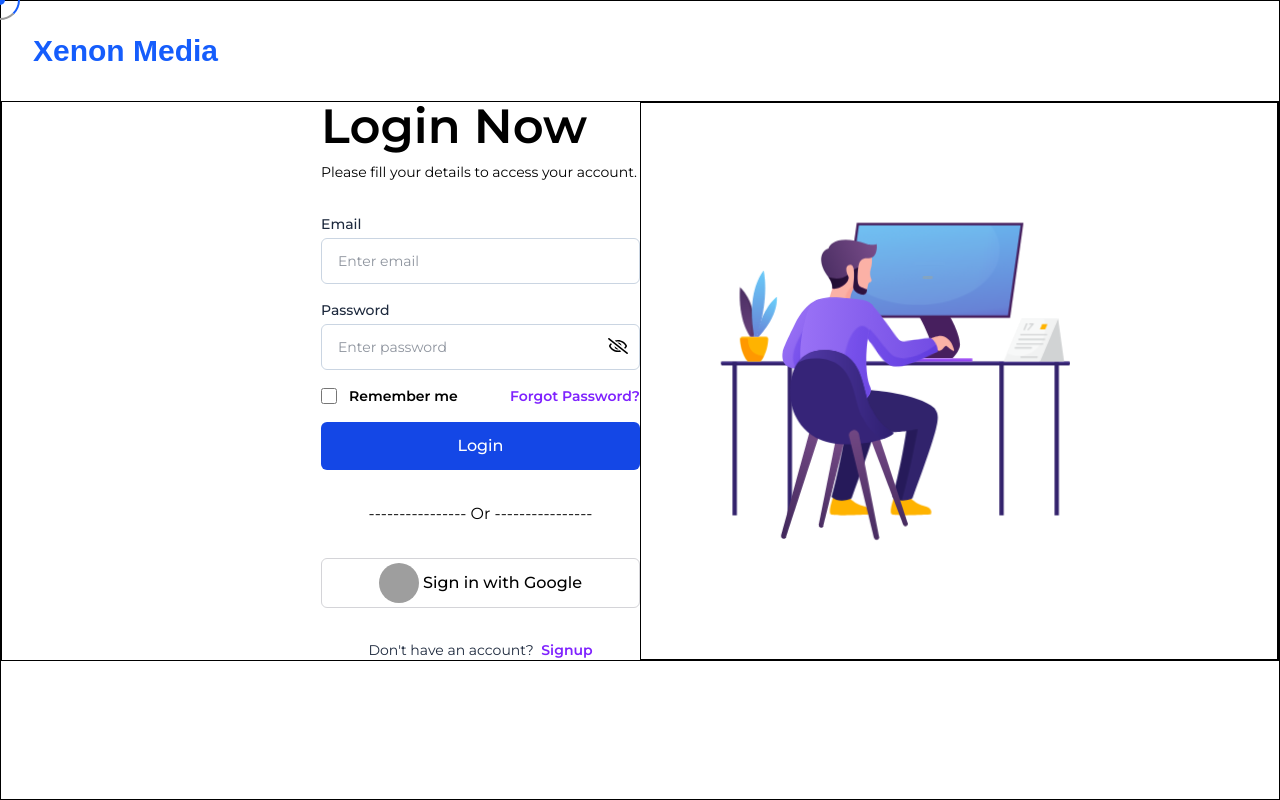
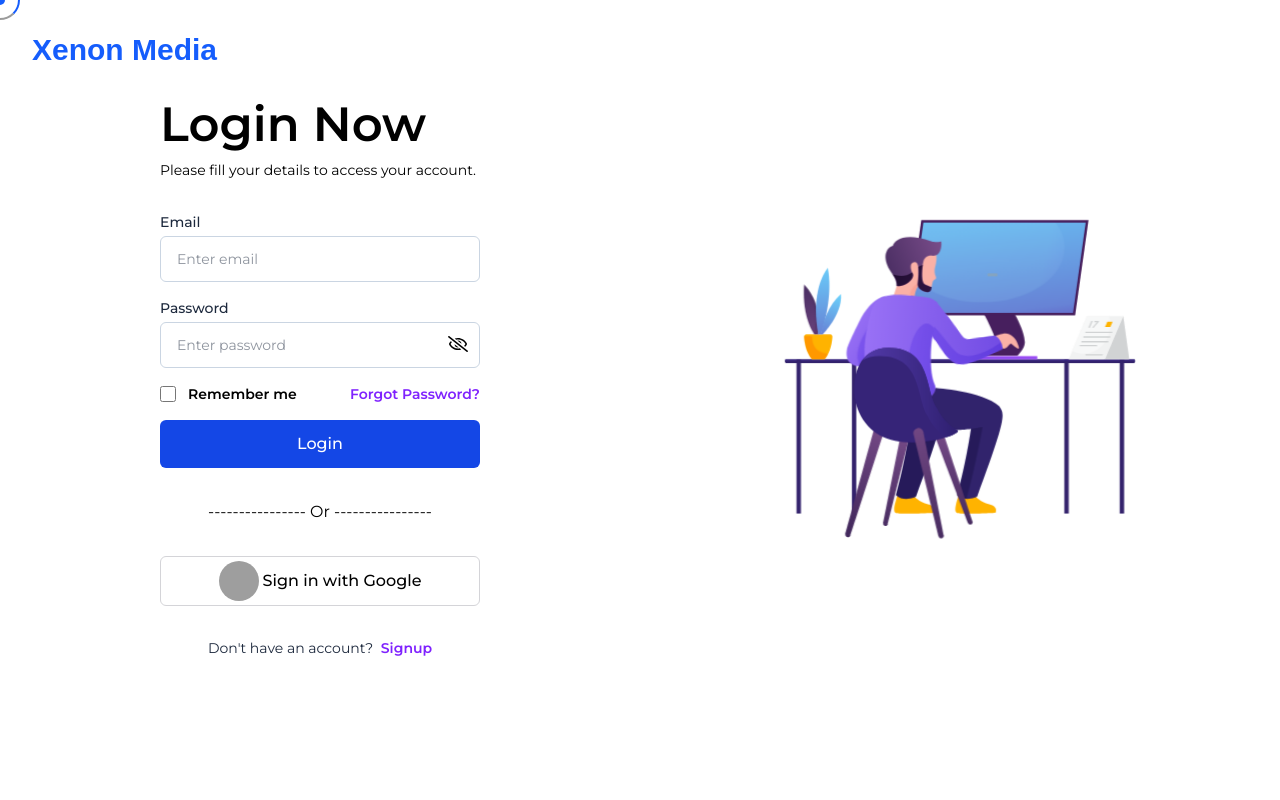
Before and after one commit to devsujoydas/mini-social-app, a React (Vite) app: page /login in a window 1280 px wide. Built offline with nearby package versions, Linux system fonts and the light colour scheme; no server answers; grey boxes are pictures that could not be loaded; a web font is replaced by a local one.

Commit message:
update page

```diff
--- a/src/Pages/Login/Login.jsx
+++ b/src/Pages/Login/Login.jsx
@@ -38,14 +38,16 @@ const Login = () => {
         }
     };
 
+
+
     return (
-        <div className="font-family-primary bg-white h-screen overflow-hidden border ">
+        <div className="font-family-primary bg-white h-screen overflow-hidden ">
             <div className="p-8">
                 <Link to="/" className="text-3xl font-semibold font-family-secondary text-blue-600">Xenon Media</Link>
             </div>
-            <div className="border  grid grid-cols-1 xl:grid-cols-2">
+            <div className="grid grid-cols-1 xl:grid-cols-2">
                 <div className="">
-                    <div className="h-full flex justify-center xl:justify-end items-center">
+                    <div className="h-full flex justify-center  items-center">
                         <div className="md:space-y-8 space-y-5 lg:w-2/4 w-full max-w-md">
                             <div>
                                 <h1 className="md:text-5xl text-4xl md:mb-3 mb-2 font-semibold">Login Now</h1>
@@ -99,8 +101,8 @@ const Login = () => {
                     </div>
                 </div>
 
-                <div className="hidden border xl:flex justify-center xl:justify-start items-center  ">
-                    <Lottie animationData={loginAnimation} loop={true} className="w-4/5 h-4/5" />
+                <div className="hidden xl:flex justify-center  items-center  ">
+                    <Lottie animationData={loginAnimation} loop={true} className="w-4/5 h-4/5 " />
                 </div>
             </div>
         </div>
--- a/src/Pages/Signup/Signup.jsx
+++ b/src/Pages/Signup/Signup.jsx
@@ -230,13 +230,10 @@ const Signup = () => {
                     </form>
                 </div>
             </div>
-
-
             {/* Right side */}
             <div className="hidden xl:flex justify-center items-center ">
                 <Lottie animationData={registerAnimation} loop={true} className="w-3/4 h-3/4 " />
             </div>
-
         </div>
     );
 };
```
